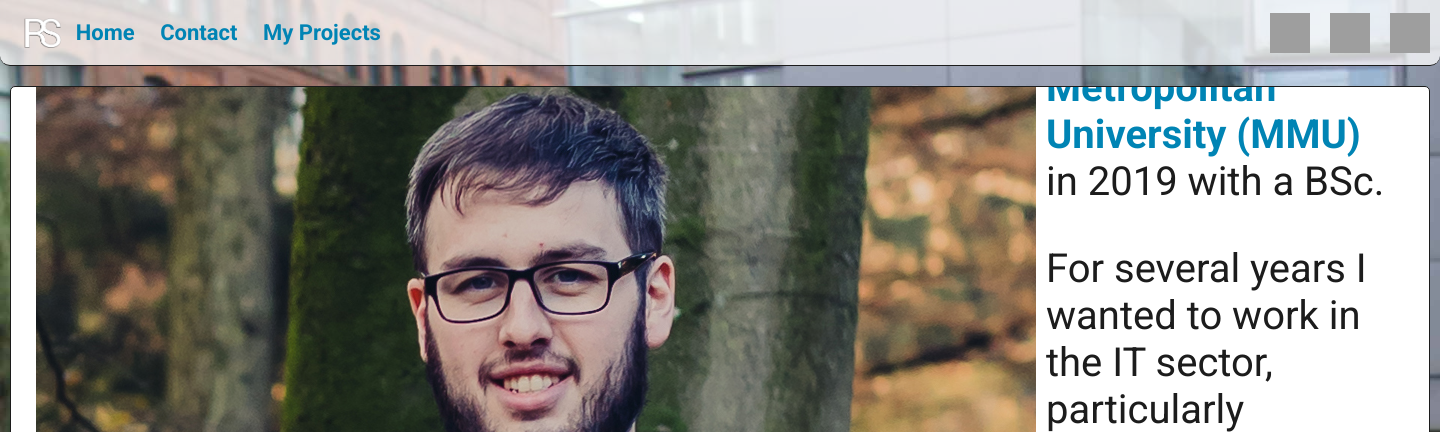
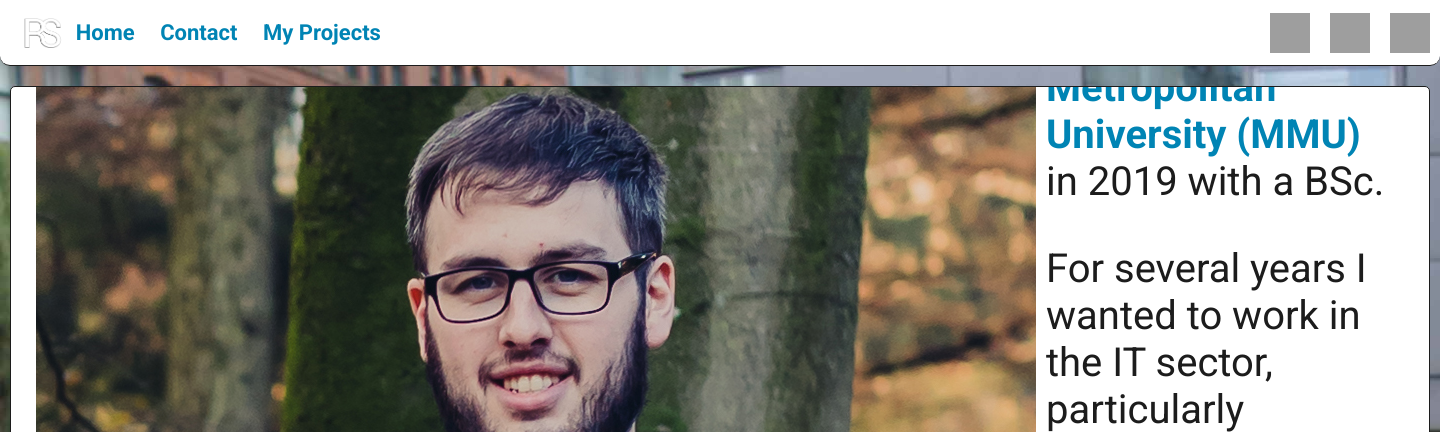
Before and after one commit to SimmsRyan97/lmonsol.github.io, a PHP site: page /about-me.html in a window 1440 px wide. Shown: the top 432 px of the page. Run offline with PHP 8.4, Linux system fonts and the light colour scheme; grey boxes are pictures that could not be loaded.

Commit message:
Update defaultStyle.css

```diff
--- a/css/defaultStyle.css
+++ b/css/defaultStyle.css
@@ -77,7 +77,7 @@ body.dark {
 
 nav {
 	font-size: 22px;
-    background-color: #FFFFFFBF;
+    background-color: #FFFFFF;
     z-index: 1;
     border-radius: 0 0 10px 10px;
     border-bottom: solid 0.5px;
@@ -87,7 +87,7 @@ nav {
 }
 
 nav.dark {
-    background-color: #15202BBF;
+    background-color: #15202B;
     border-bottom: solid 0.5px;
 }
 
```
